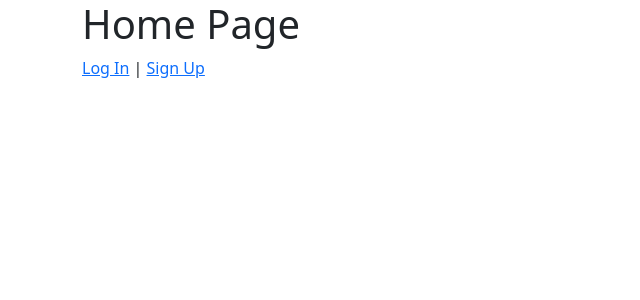
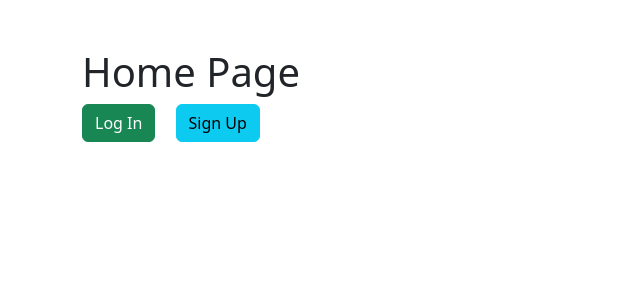
Before and after one commit to mohammadpmf/django_course_bookstore_project, a Django app: page / in a window 1280 px wide. Shown: the top 300 px of the page, without its empty margins (0-640 px from the left). Run offline with Django 4.2, Linux system fonts and the light colour scheme.

Commit message:
ye kam khoshgel kardam

```diff
--- a/templates/_base.html
+++ b/templates/_base.html
@@ -8,7 +8,7 @@
     <title>{% block page_title %}{% endblock page_title %}</title>
 </head>
 <body>
-    <div class="container">
+    <div class="container mt-5">
         {% block content %}
         {% endblock content %}
     </div>
--- a/templates/home.html
+++ b/templates/home.html
@@ -9,8 +9,8 @@ Home Page
         Home Page
     </h1>
     {% if user.is_authenticated %}
-        <p>Welcome {{ user.username }} | <a href="{% url 'logout' %}">Log Out</a></p>
+        <p>Welcome {{ user.username }} | <a class="btn btn-danger" href="{% url 'logout' %}">Log Out</a></p>
     {% else %}
-        <a href="{% url 'login' %}">Log In</a> | <a href="{% url 'signup' %}">Sign Up</a>
+        <a class="btn btn-success" href="{% url 'login' %}">Log In</a> <a class="btn btn-info mx-3" href="{% url 'signup' %}">Sign Up</a>
     {% endif %}
 {% endblock content %}
--- a/templates/registration/signup.html
+++ b/templates/registration/signup.html
@@ -10,6 +10,8 @@ Sign Up Page
     <form action="" method="post">
         {% csrf_token %}
         {{ form|crispy }}
-        <input class="btn btn-outline-success" type="submit" value="Sign Up">
+        <input class="btn btn-outline-success mx-1" type="submit" value="Sign Up">
+        <br>
+        <a class="btn btn-outline-secondary mx-1 mt-3" href="{% url 'login' %}">go to login page</a>
     </form>
 {% endblock content %}
```
Also changed, not shown: templates/registration/login.html (+6 -2 lines), db.sqlite3.
